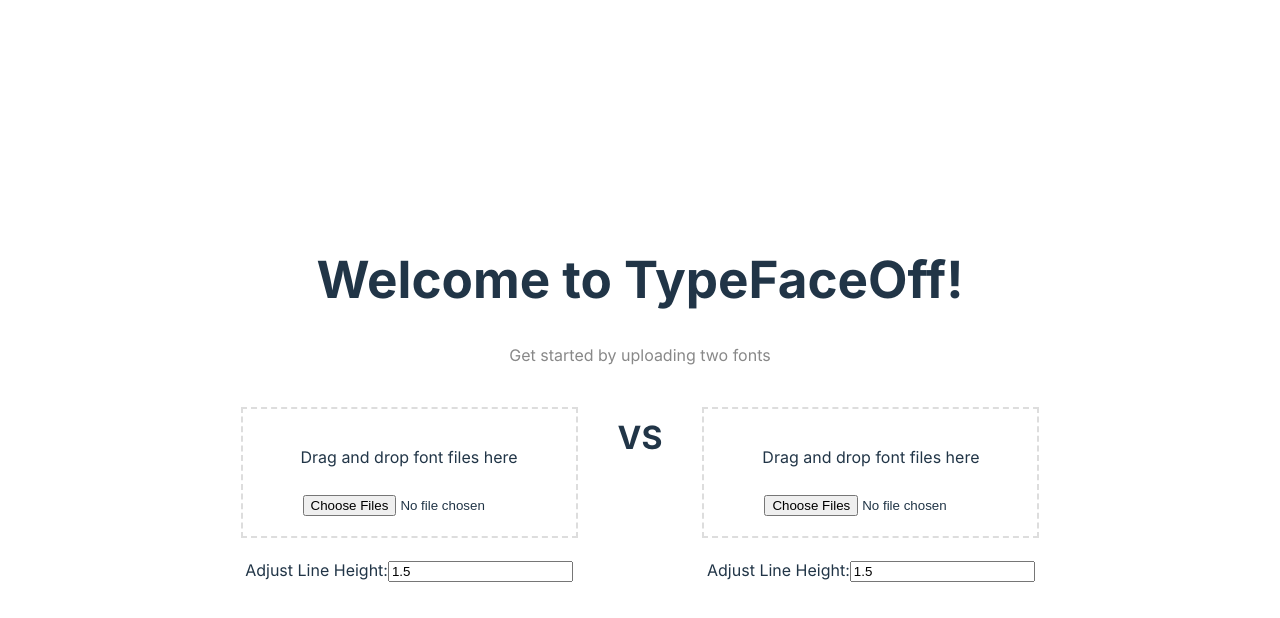
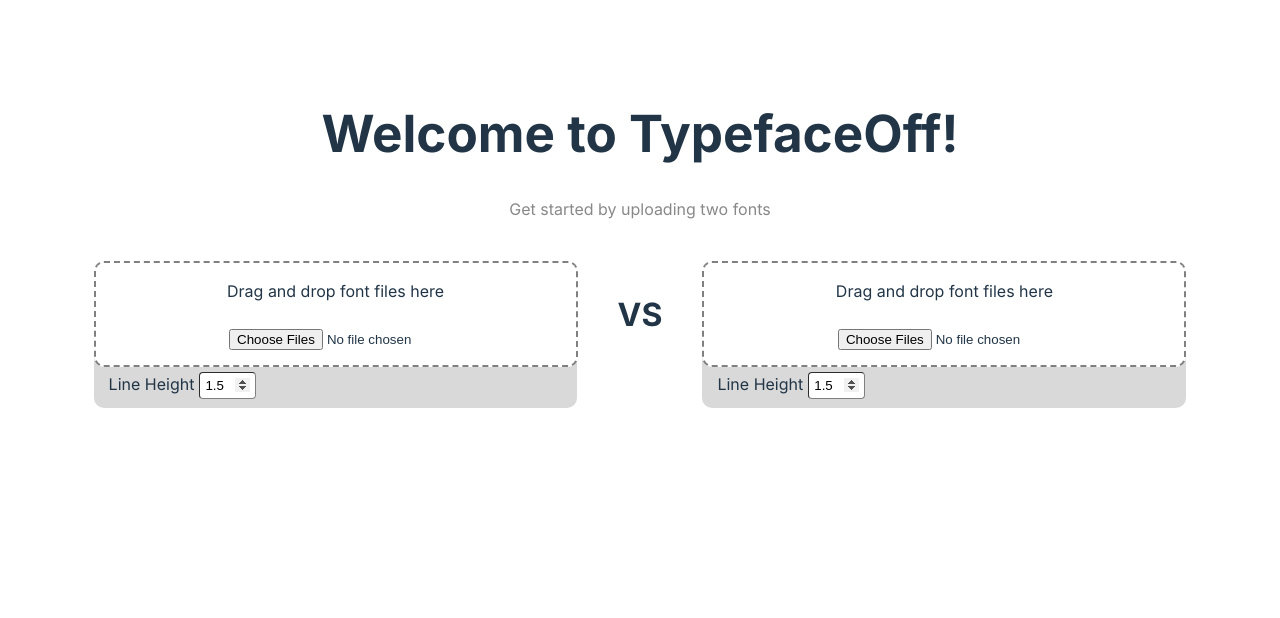
Before and after one commit to typefaceoff/typefaceoff, a React (Vite) app: page / in a window 1280 px wide. Shown: the top 618 px of the page. Built offline with nearby package versions, Linux system fonts and the light colour scheme.

Commit message:
Drop box and tool bar styling

```diff
--- a/src/App.css
+++ b/src/App.css
@@ -3,6 +3,7 @@
     margin: 0 auto;
     padding: 2rem;
     text-align: center;
+    user-select: none;
 }
 
 @keyframes logo-spin {
@@ -20,6 +21,12 @@
     }
 }
 
+.logo{
+    position:absolute;
+    top:0;
+    left:0;
+
+}
 .card {
     padding: 2em;
 }
@@ -45,6 +52,7 @@
     margin-block-end: 60px;
     margin-left: 20px;
     margin-right: 20px;
+    margin-top: 50px;
 }
 
 .placeholder {
@@ -62,3 +70,46 @@
 .underline {
     text-decoration: underline;
 }
+
+.line-height-adjustment{
+    text-align: left;
+    margin-left: 15px;
+    margin-top: 33px;
+
+    #lineHeightInputLeft {
+        padding: 5px;
+        margin-left: 5px;
+        width: 45px;
+        border-width: 1px;
+        border-radius: 4px;
+        border-color: #808080;
+        text-align: left;
+
+    }
+
+    #lineHeightInputRight {
+        padding: 5px;
+        margin-left: 5px;
+        width: 45px;
+        border-width: 1px;
+        border-radius: 4px;
+        border-color: #808080;
+        text-align: left;
+    }
+
+}
+
+input[type=number]::-webkit-inner-spin-button,
+input[type=number]::-webkit-outer-spin-button {
+  opacity: 1;
+}
+
+.tool-bar {
+    margin: 20px;
+    margin-top: -48px;
+    display: flex;
+    background-color: #D9D9D9;
+    height: 8.6vh;
+    width: 60.4vh;
+    border-radius: 10px
+}
--- a/src/App.tsx
+++ b/src/App.tsx
@@ -2,6 +2,7 @@ import { useState } from 'react';
 import './App.css';
 import FontUploader from './components/FontUploader';
 import FontPreview from './components/FontPreview';
+import FontTextPlaceholders from './components/FontTextPlaceholders';
 
 function App() {
   // State for the selected font on the left
@@ -34,15 +35,17 @@ function App() {
 
   return (
     <>
-      <h1>Welcome to TypeFaceOff!</h1>
+
+      <h1>Welcome to TypefaceOff!</h1>
       <p className="read-the-docs">Get started by uploading two fonts</p>
       <div className="battle-ground">
         {/* Left side */}
-        <div className="side-container">
+        <div className="left-container">
           <div>
             <FontUploader onFontSelected={handleFontSelectedLeft} />
+            <div className="tool-bar">
               <div className="line-height-adjustment">
-              <label htmlFor="lineHeightInputLeft">Adjust Line Height:</label>
+                <label htmlFor="lineHeightInputLeft">Line Height</label>
                 <input
                   type="number"
                   id="lineHeightInputLeft"
@@ -50,6 +53,7 @@ function App() {
                   step={0.05}
                   onChange={(e) => setLineHeightLeft(parseFloat(e.target.value))}
                 />
+              </div>
             </div>
             {selectedFontLeft && (
               <FontPreview fontFile={selectedFontLeft} side="left" lineHeight={lineHeightLeft} />
@@ -63,11 +67,12 @@ function App() {
         </div>
 
         {/* Right side */}
-        <div className="side-container">
+        <div className="right-container">
           <div>
             <FontUploader onFontSelected={handleFontSelectedRight} />
+            <div className="tool-bar">
               <div className="line-height-adjustment">
-              <label htmlFor="lineHeightInputRight">Adjust Line Height:</label>
+                <label htmlFor="lineHeightInputRight">Line Height</label>
                 <input
                   type="number"
                   id="lineHeightInputRight"
@@ -76,7 +81,7 @@ function App() {
                   onChange={(e) => setLineHeightRight(parseFloat(e.target.value))}
                 />
               </div>
-
+            </div>
             {selectedFontRight && (
               <FontPreview fontFile={selectedFontRight} side="right" lineHeight={lineHeightRight} />
             )}
--- a/src/index.css
+++ b/src/index.css
@@ -23,11 +23,9 @@ a:hover {
 }
 
 body {
-    margin: 0;
     display: flex;
     place-items: center;
-    min-width: 320px;
-    min-height: 100vh;
+    margin-top: 5vh;
 }
 
 h1 {
--- a/src/styles/FontUploader.css
+++ b/src/styles/FontUploader.css
@@ -9,10 +9,13 @@
     display: flex;
     flex-direction: column;
     align-items: center;
-    border: 2px dashed #ddd;
-    padding: 20px;
+    border: 2px dashed #808080;
+    background-color: white;
+    border-radius: 10px;
     text-align: center;
     cursor: pointer;
+    max-height: 25vh;
+    width: 60vh;
 }
 
 .selected-fonts {
@@ -22,4 +25,5 @@
 .input-button {
     margin-block-start: 10px;
     padding-inline-start: 40px;
+    margin-bottom: 15px;
 }
```
Lines whose indentation alone changed are shown as unchanged.
